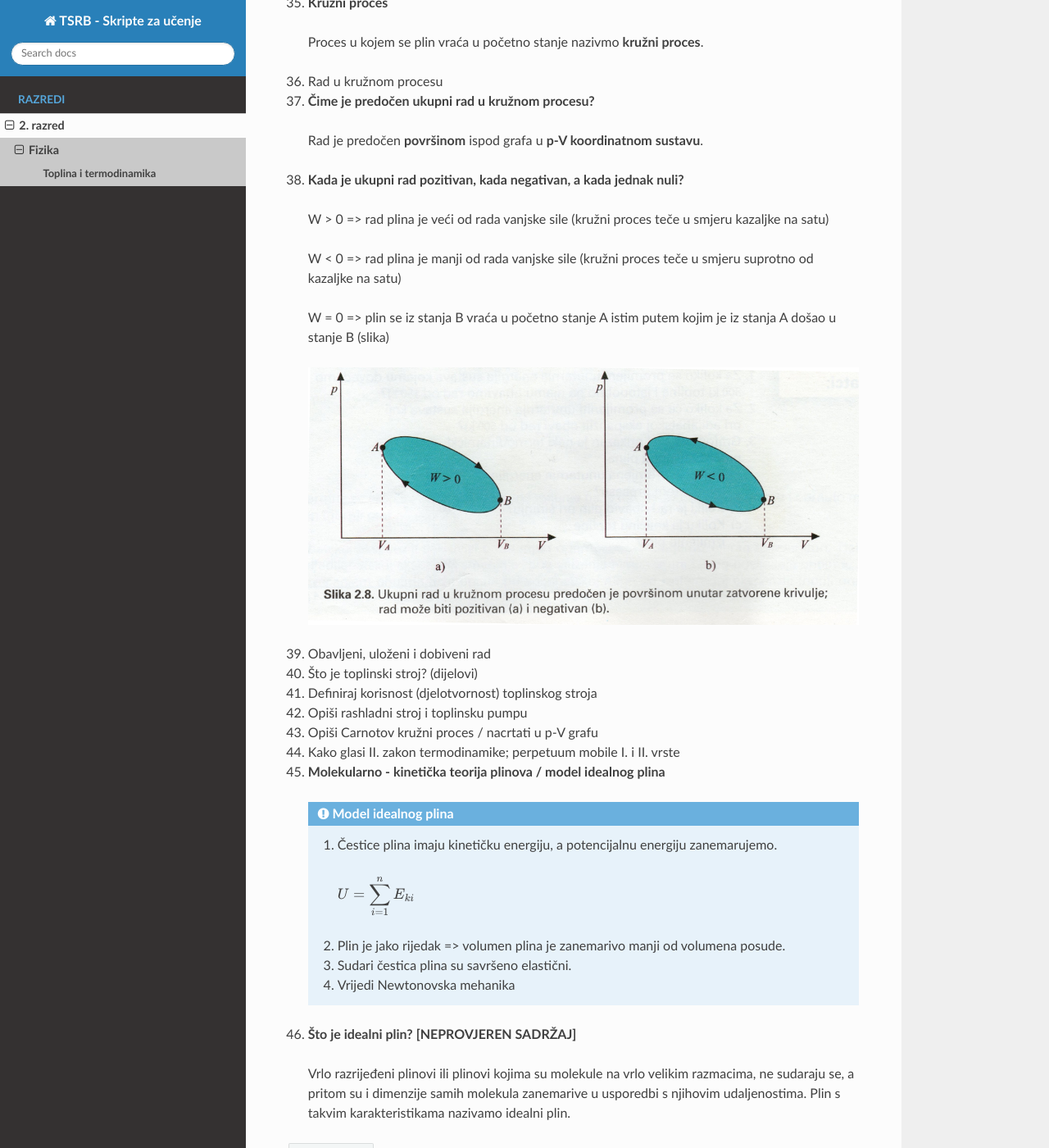
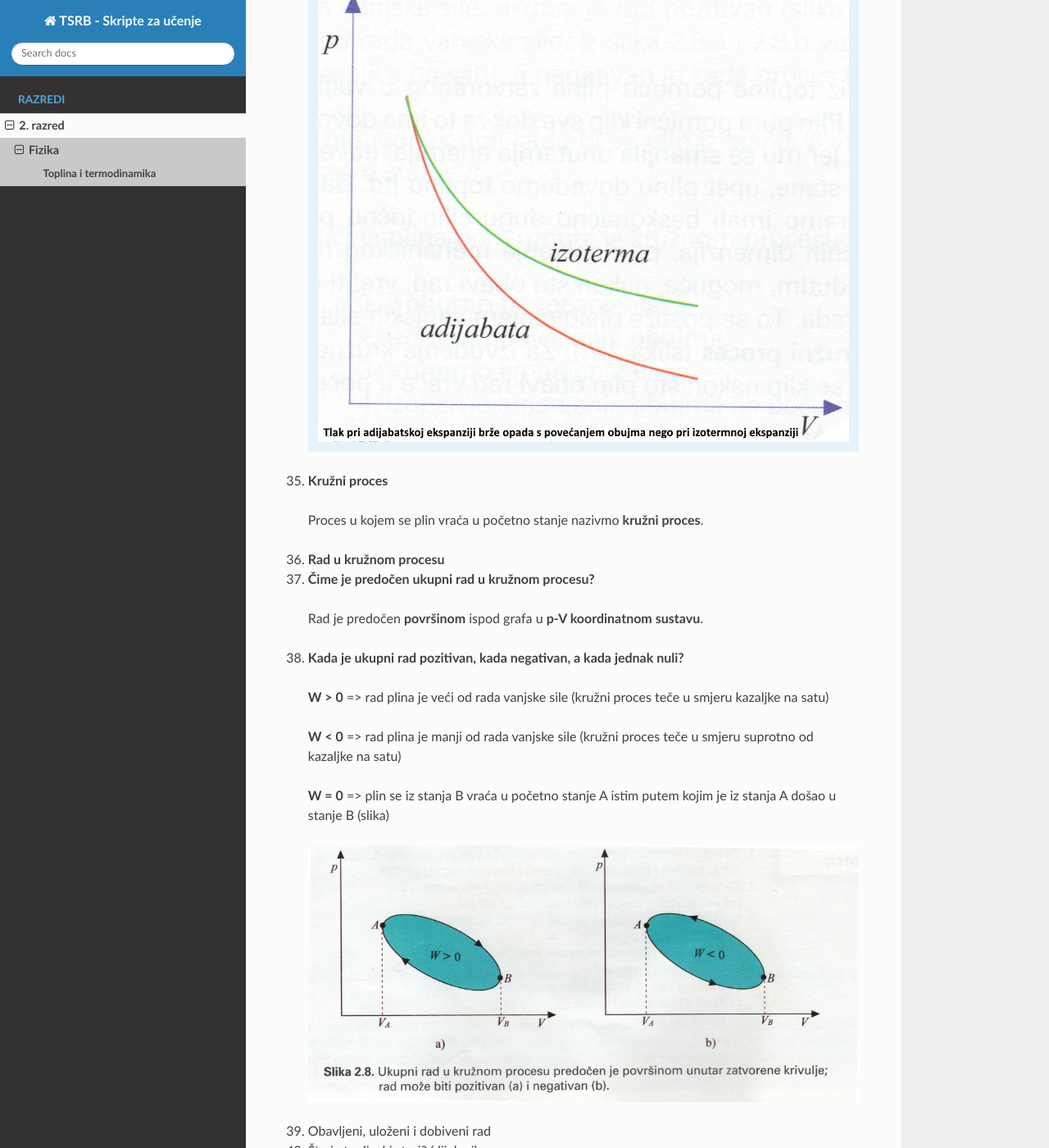
Before and after one commit to recycleTheC/tsrb-h_razred, a Sphinx documentation site: the page built from source/2_razred/fizika/toplina.rst, in a window 1280 px wide and 1400 px high, scrolled down 15474 px. Shown: the whole window at 82% size. Built offline with Sphinx 7.4.7 and the Read the Docs theme 2.0.0, drawn with Linux system fonts in a browser that asks for light colours; some of the changed text lies outside the part shown.

```diff
--- a/source/2_razred/fizika/toplina.rst
+++ b/source/2_razred/fizika/toplina.rst
@@ -449,27 +449,32 @@ Toplina i termodinamika
 
   .. admonition:: **Adijabatski proces**
 
-    Adijabatski proces je proces u kojem plin ne izmjenjuje toplinu s okolinom.
+    **Adijabatski proces** je proces u kojem plin ne izmjenjuje toplinu s okolinom.
 
     Adijabatske procese (ekspanziju i kompresiju) prikazujemo u p-V koordinatnom
     sustavu. Graf nazivamo **adijabata**.
+
+    .. image:: img/adijabatski_proces.jpg
+
 
 35. **Kružni proces**
 
   Proces u kojem se plin vraća u početno stanje nazivmo **kružni proces**.
 
-36. Rad u kružnom procesu
+36. **Rad u kružnom procesu**
+
+
 37. **Čime je predočen ukupni rad u kružnom procesu?**
 
   Rad je predočen **površinom** ispod grafa u **p-V koordinatnom sustavu**.
 
 38. **Kada je ukupni rad pozitivan, kada negativan, a kada jednak nuli?**
 
-  W > 0 => rad plina je veći od rada vanjske sile (kružni proces teče u smjeru kazaljke na satu)
+  **W > 0** => rad plina je veći od rada vanjske sile (kružni proces teče u smjeru kazaljke na satu)
 
-  W < 0 => rad plina je manji od rada vanjske sile (kružni proces teče u smjeru suprotno od kazaljke na satu)
+  **W < 0** => rad plina je manji od rada vanjske sile (kružni proces teče u smjeru suprotno od kazaljke na satu)
 
-  W = 0 => plin se iz stanja B vraća u početno stanje A istim putem kojim je iz stanja A došao u stanje B (slika)
+  **W = 0** => plin se iz stanja B vraća u početno stanje A istim putem kojim je iz stanja A došao u stanje B (slika)
 
   .. image:: img/kruzni_proces.jpg
 
```
Also changed, not shown: source/2_razred/fizika/img/adijabatski_proces.jpg (added).
